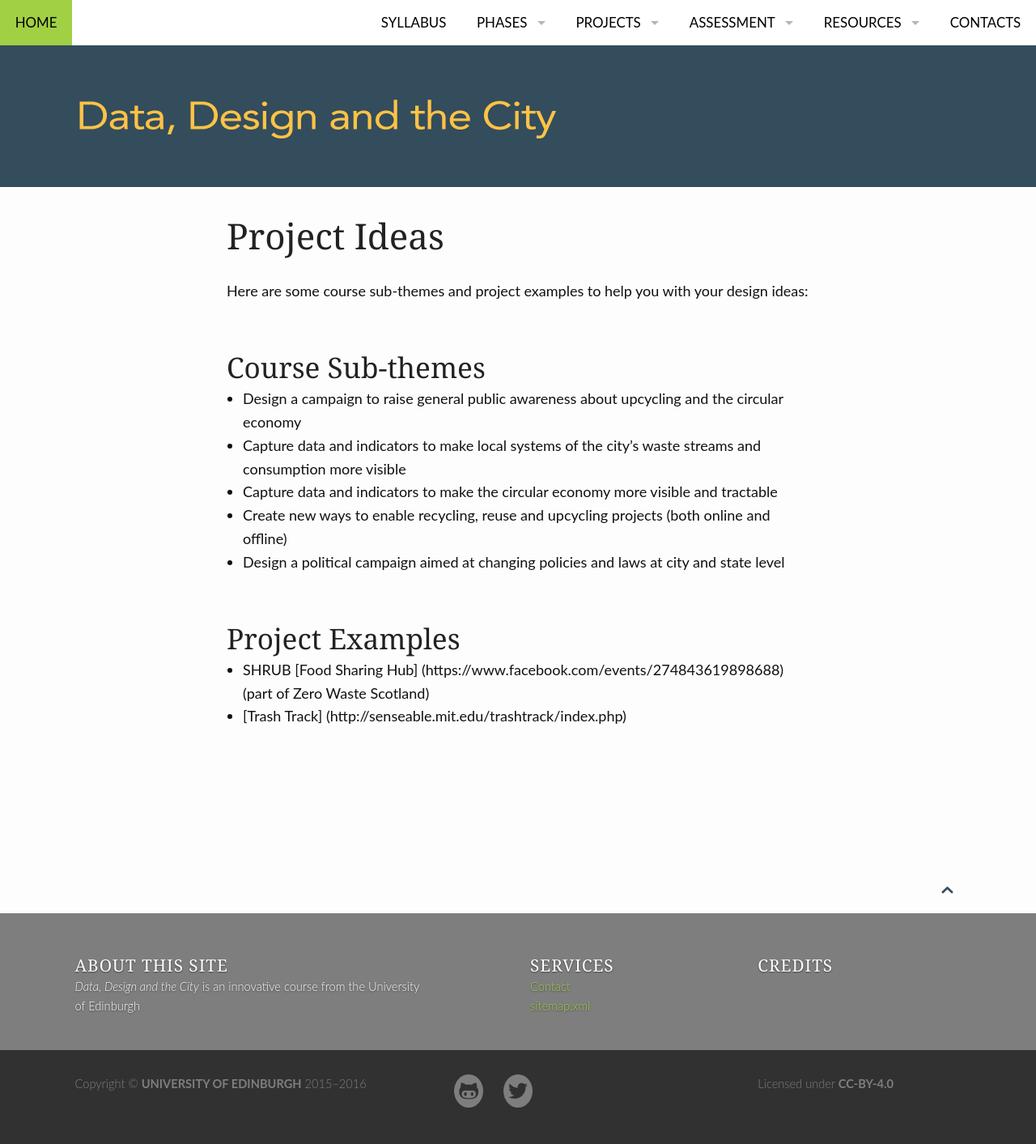
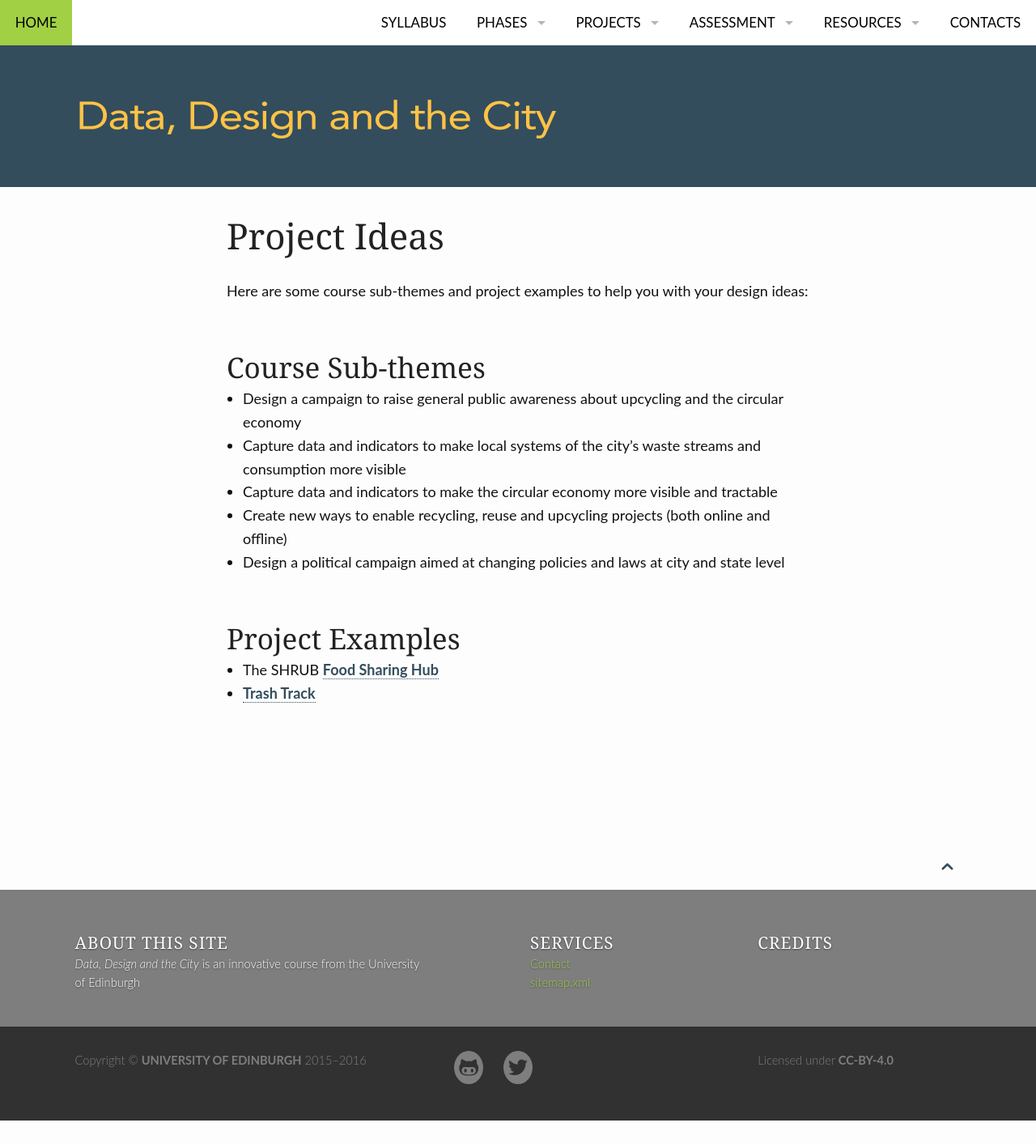
Before and after one commit to edinburghlivinglab/ddc, a Jekyll site: the page built from pages/project_ideas.md, in a window 1280 px wide. Shown: the whole page at 81% size. Built offline with Jekyll 4.4.1, drawn with Linux system fonts in a browser that asks for light colours; after the commit the page ends 1384 px from its top, so only the background shows below that.

Commit message:
Update project_ideas.md

```diff
--- a/pages/project_ideas.md
+++ b/pages/project_ideas.md
@@ -19,5 +19,5 @@ Here are some course sub-themes and project examples to help you with your desig
 
 ## Project Examples
 
-* SHRUB [Food Sharing Hub] (https://www.facebook.com/events/274843619898688) (part of Zero Waste Scotland)
-* [Trash Track] (http://senseable.mit.edu/trashtrack/index.php)
+* The SHRUB [Food Sharing Hub](https://www.facebook.com/events/274843619898688)
+* [Trash Track](http://senseable.mit.edu/trashtrack/index.php)
```
